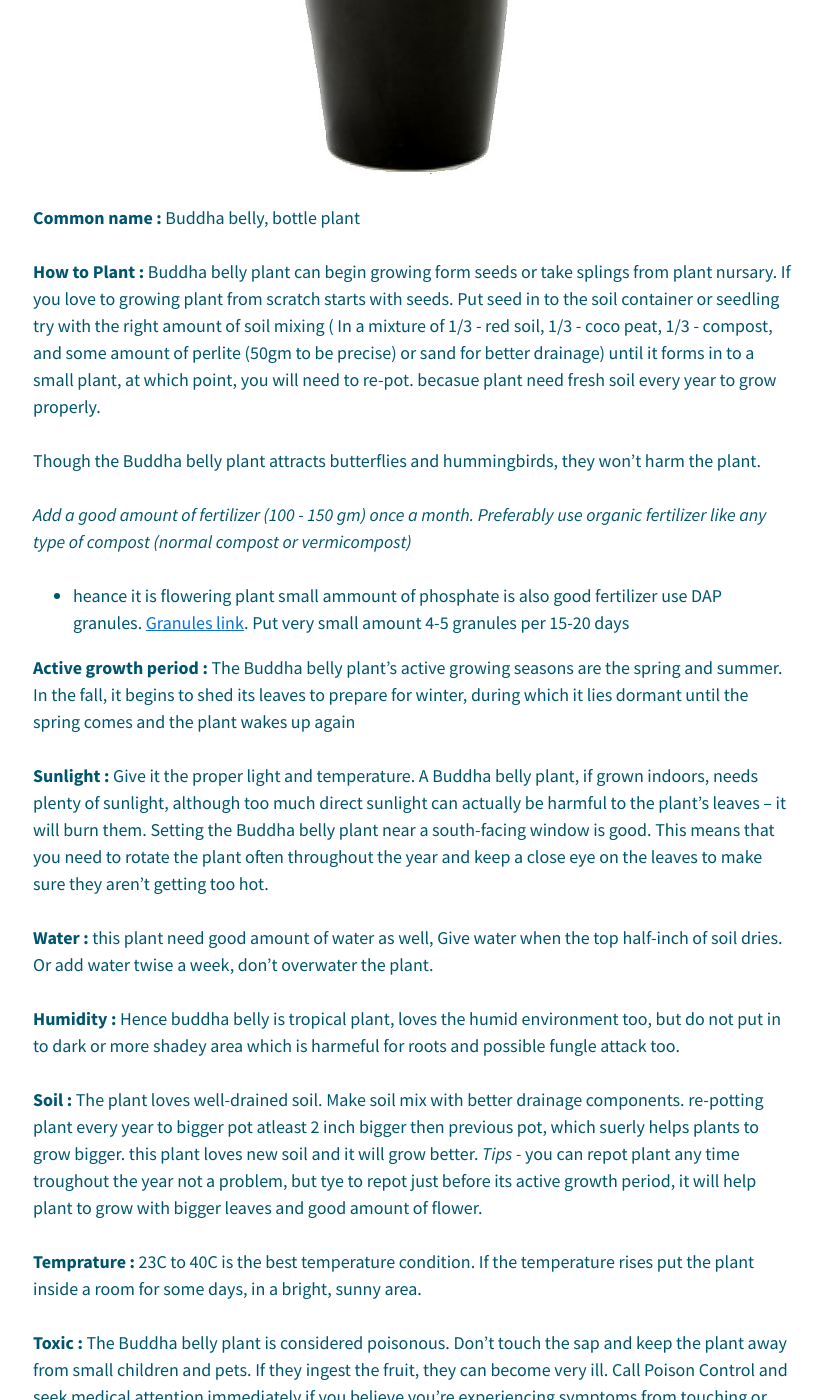
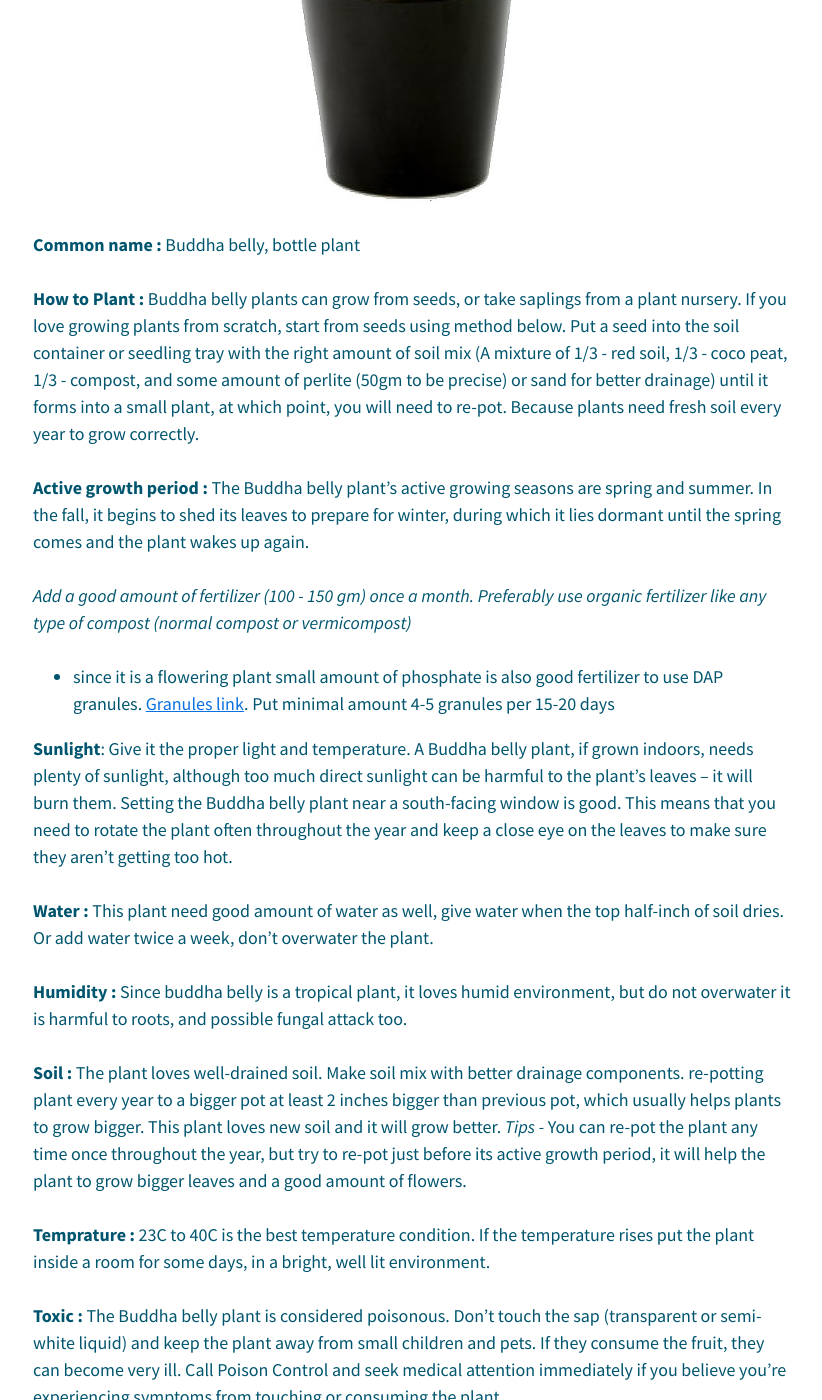
Before and after one commit to jankice/jankice.github.io, a Jekyll site: the page built from _posts/2022-06-14-Buddha_Belly.md, in a window 1280 px wide and 1400 px high, scrolled down 1105 px. Shown: the whole window, without its empty margins (342-1164 px from the left). Built offline with Jekyll 4.4.1, drawn with Linux system fonts in a browser that asks for light colours; nearby versions of some CDN libraries; comment, search, counter and statistics services are not loaded; some of the changed text lies outside the part shown.

Commit message:
buddha belly grametical correction

```diff
--- a/_posts/2022-06-14-Buddha_Belly.md
+++ b/_posts/2022-06-14-Buddha_Belly.md
@@ -21,34 +22,33 @@ Jatropha podagrica is a tropical plant, they are unique plants that recieved the
 **Common name :** Buddha belly, bottle plant
 
 **How to Plant :**
-Buddha belly plant can begin growing form seeds or take splings from plant nursary.
-If you love to growing plant from scratch starts with seeds.
-Put seed in to the soil container or seedling try with the right amount of soil mixing ( In a mixture of 1/3 - red soil, 1/3 - coco peat, 1/3 - compost, and some amount of perlite (50gm to be precise) or sand for better drainage)
-until it forms in to a small plant, at which point, you will need to re-pot. becasue plant need fresh soil every year to grow properly.
+Buddha belly plants can grow from seeds, or take saplings from a plant nursery.
+If you love growing plants from scratch, start from seeds using method below.
+Put a seed into the soil container or seedling tray with the right amount of soil mix (A mixture of 1/3 - red soil, 1/3 - coco peat, 1/3 - compost, and some amount of perlite (50gm to be precise) or sand for better drainage)
+until it forms into a small plant, at which point, you will need to re-pot. Because plants need fresh soil every year to grow correctly.
 
-Though the Buddha belly plant attracts butterflies and hummingbirds, they won’t harm the plant.
+**Active growth period :** The Buddha belly plant’s active growing seasons are spring and summer. In the fall, it begins to shed its leaves to prepare for winter, during which it lies dormant until the spring comes and the plant wakes up again.
 
 *Add a good amount of fertilizer (100 - 150 gm) once a month. Preferably use organic fertilizer like any type of compost (normal compost or vermicompost)*
- - heance it is flowering plant small ammount of phosphate is also good fertilizer use DAP granules. [Granules link](https://theaffordableorganicstore.com/product/dap-phosphate-granules/). Put very small amount 4-5 granules per 15-20 days
+ - since it is a flowering plant small amount of phosphate is also good fertilizer to use DAP granules. [Granules link](https://theaffordableorganicstore.com/product/dap-phosphate-granules/). Put minimal amount 4-5 granules per 15-20 days
 
-**Active growth period :** The Buddha belly plant’s active growing seasons are the spring and summer. In the fall, it begins to shed its leaves to prepare for winter, during which it lies dormant until the spring comes and the plant wakes up again
+**Sunlight**: Give it the proper light and temperature. A Buddha belly plant, if grown indoors, needs plenty of sunlight, although too much direct sunlight can be harmful to the plant’s leaves – it will burn them. Setting the Buddha belly plant near a south-facing window is good. This means that you need to rotate the plant often throughout the year and keep a close eye on the leaves to make sure they aren’t getting too hot.
 
-**Sunlight :** Give it the proper light and temperature. A Buddha belly plant, if grown indoors, needs plenty of sunlight, although too much direct sunlight can actually be harmful to the plant’s leaves – it will burn them. Setting the Buddha belly plant near a south-facing window is good. This means that you need to rotate the plant often throughout the year and keep a close eye on the leaves to make sure they aren’t getting too hot.
+**Water :** This plant need good amount of water as well, give water when the top half-inch of soil dries. Or add water twice a week, don't overwater the plant.
 
-**Water :** this plant need good amount of water as well, Give water when the top half-inch of soil dries. Or add water twise a week, don't overwater the plant.
+**Humidity :** Since buddha belly is a tropical plant, it loves humid environment, but do not overwater it is harmful to roots, and possible fungal attack too.
 
-**Humidity :** Hence buddha belly is tropical plant, loves the humid environment too, but do not put in to dark or more shadey area which is harmeful for roots and possible fungle attack too.
+**Soil :** The plant loves well-drained soil. Make soil mix with better drainage components. re-potting plant every year to a bigger pot at least 2 inches bigger than previous pot, which usually helps plants to grow bigger. This plant loves new soil and it will grow better.
+*Tips -* You can re-pot the plant any time once throughout the year, but try to re-pot just before its active growth period, it will help the plant to grow bigger leaves and a good amount of flowers.
 
-**Soil :** The plant loves well-drained soil. Make soil mix with better drainage components. re-potting plant every year to bigger pot atleast 2 inch bigger then previous pot, which suerly helps plants to grow bigger. this plant loves new soil and it will grow better.
-*Tips -* you can repot plant any time troughout the year not a problem, but tye to repot just before its active growth period, it will help plant to grow with bigger leaves and good amount of flower.
+**Temprature :** 23C to 40C is the best temperature condition. If the temperature rises put the plant inside a room for some days, in a bright, well lit environment.
 
-**Temprature :** 23C to 40C is the best temperature condition. If the temperature rises put the plant inside a room for some days, in a bright, sunny area.
+**Toxic :** The Buddha belly plant is considered poisonous. Don’t touch the sap (transparent or semi-white liquid) and keep the plant away from small children and pets. If they consume the fruit, they can become very ill.
+Call Poison Control and seek medical attention immediately if you believe you’re experiencing symptoms from touching or consuming the plant.
 
-**Toxic :** The Buddha belly plant is considered poisonous. Don’t touch the sap and keep the plant away from small children and pets. If they ingest the fruit, they can become very ill. Call Poison Control and seek medical attention immediately if you believe you’re experiencing symptoms from touching or ingesting the plant.
+**Problems cause and solution :**
 
-**Problems cause and solition :**
-
-SYMPTOM: Leaves turning brown and crispy at the edges, and small leaves size
+SYMPTOM: Leaves turning brown and crispy at the edges, leaves small in size
 
 CAUSE: Thirsty plant, underwatered
 
@@ -60,17 +60,16 @@ SYMPTOM: Yellowing leaves to light brown to brown or black stems
 
 CAUSE: Overwatered
 
-SOLUTION: Repotting and changing soil is the best option, if not possible put the plant outdoor and don't water till the soil dries, also add some perlite and dry coco peat to the soil.
+SOLUTION: Re-potting and changing soil is the best option, if not possible put the plant outdoor and don't water till the soil dries, also add some perlite and dry coco peat to the soil.
 
 **--------------------------------------------**
 
-SYMPTOM: Mites attacks if it’s growing outdoors (white colered insects or powdered leaves)
+SYMPTOM: Mites attacks if it’s growing outdoors (white-colored insects or powdered leaves)
 
-CAUSE: Very high humidity level in soil, watering after 5 evening.
+CAUSE: Very high humidity level in soil, watering late during the day.
 
-SOLUTION: Do not over water and avoid water plant after sunsets, because it  creates condition where insects grow faster.
-
-          - create mixture if neem oil(4-5 drops) and liqued soap(4-5 drops) for  half leter of water and spary to all leves and infected area twice a week till inscts diappiared.
-          - clean leaves with fresh water before noon for a week.
+SOLUTION: Do not overwater and avoid water plants after sunsets, because it creates a condition where insects grow faster.
+   - create a mixture of neem oil (4-5 drops) and liquid soap (4-5 drops) for half a liter of water and spray to all leaves and infected area twice a week till insects disappeared.
+   - clean leaves with fresh water before noon for a week.
 
 **--------------------------------------------**
```
Also changed, not shown: other parts of _posts/2022-06-14-Buddha_Belly.md (+2 -1 lines), _posts/2022-04-20-Monstera.md (+1 -1 lines).
